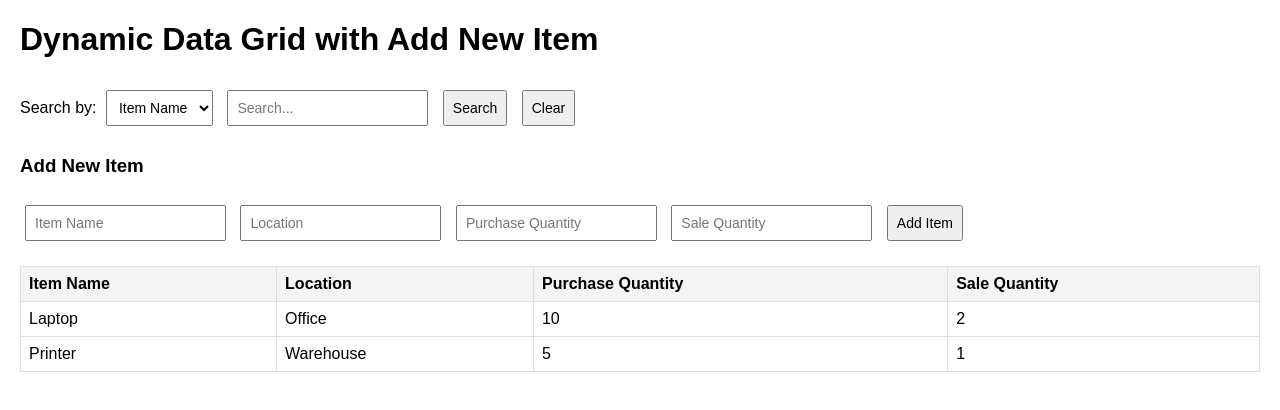
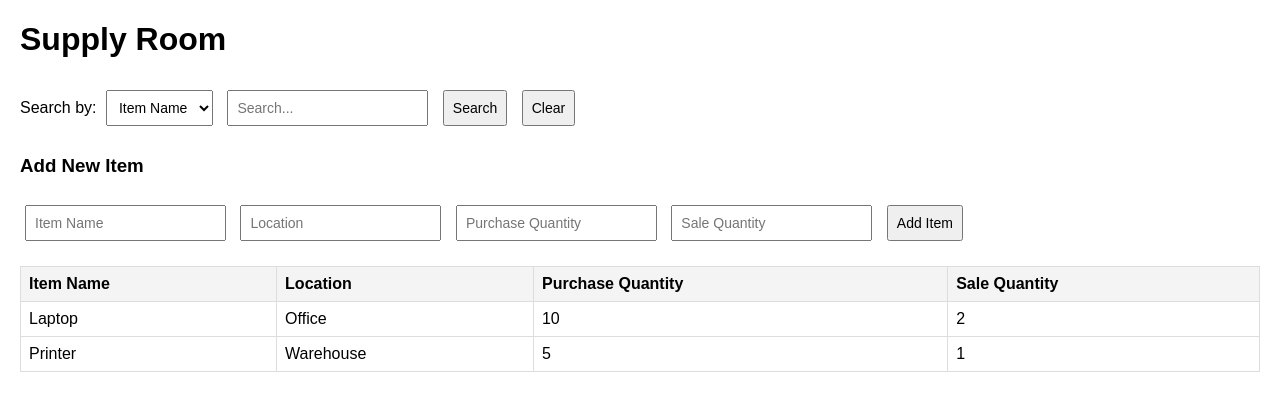
Before and after one commit to Bghavamian/index, a plain HTML site: page index.html in a window 1280 px wide. Drawn offline with Linux system fonts and the light colour scheme.

Commit message:
Update index.html

```diff
--- a/index.html
+++ b/index.html
@@ -32,7 +32,7 @@
     </style>
 </head>
 <body>
-    <h1>Dynamic Data Grid with Add New Item</h1>
+    <h1>Supply Room</h1>
 
     <!-- Search Section -->
     <div class="form-group">
```
